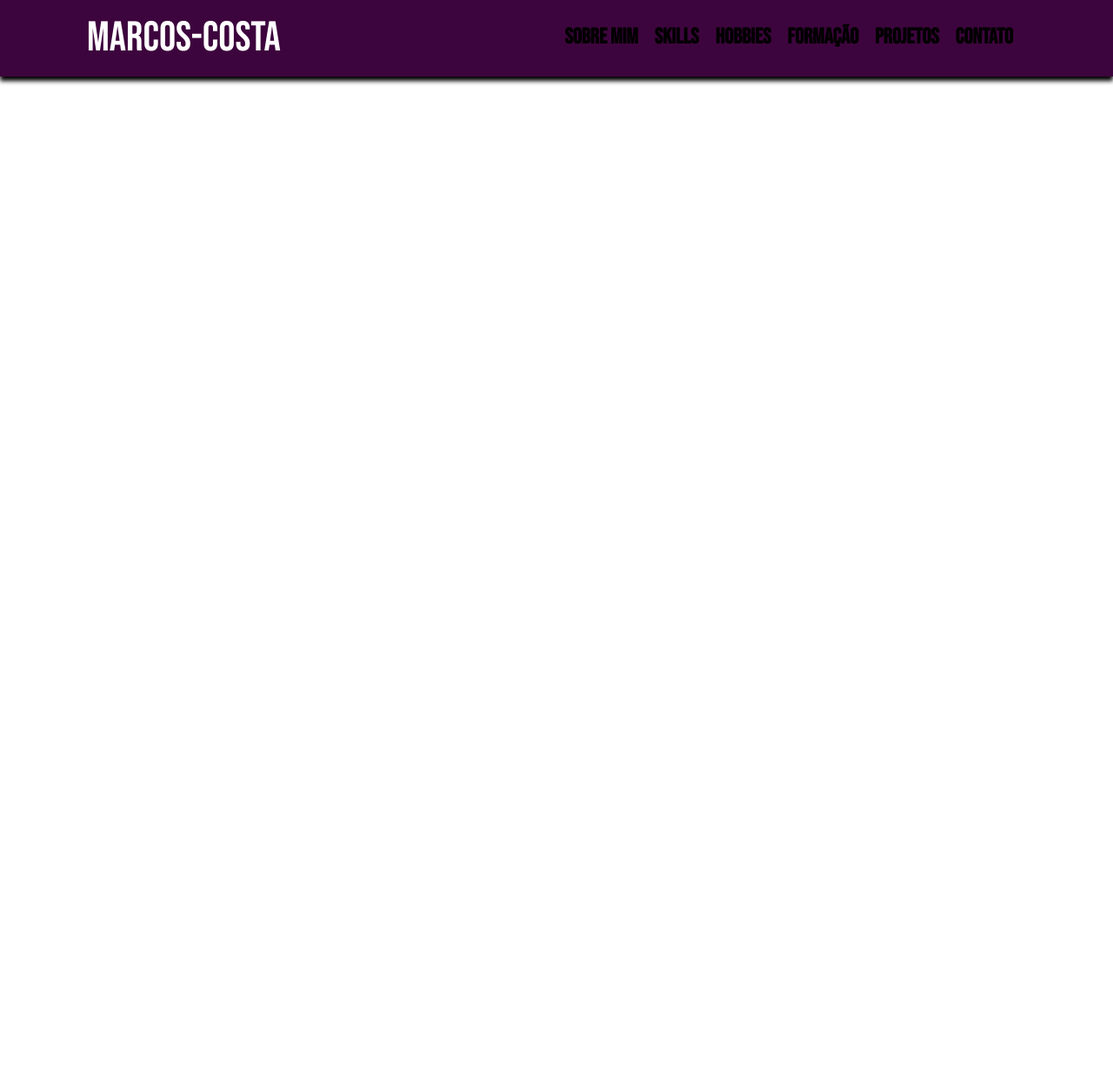
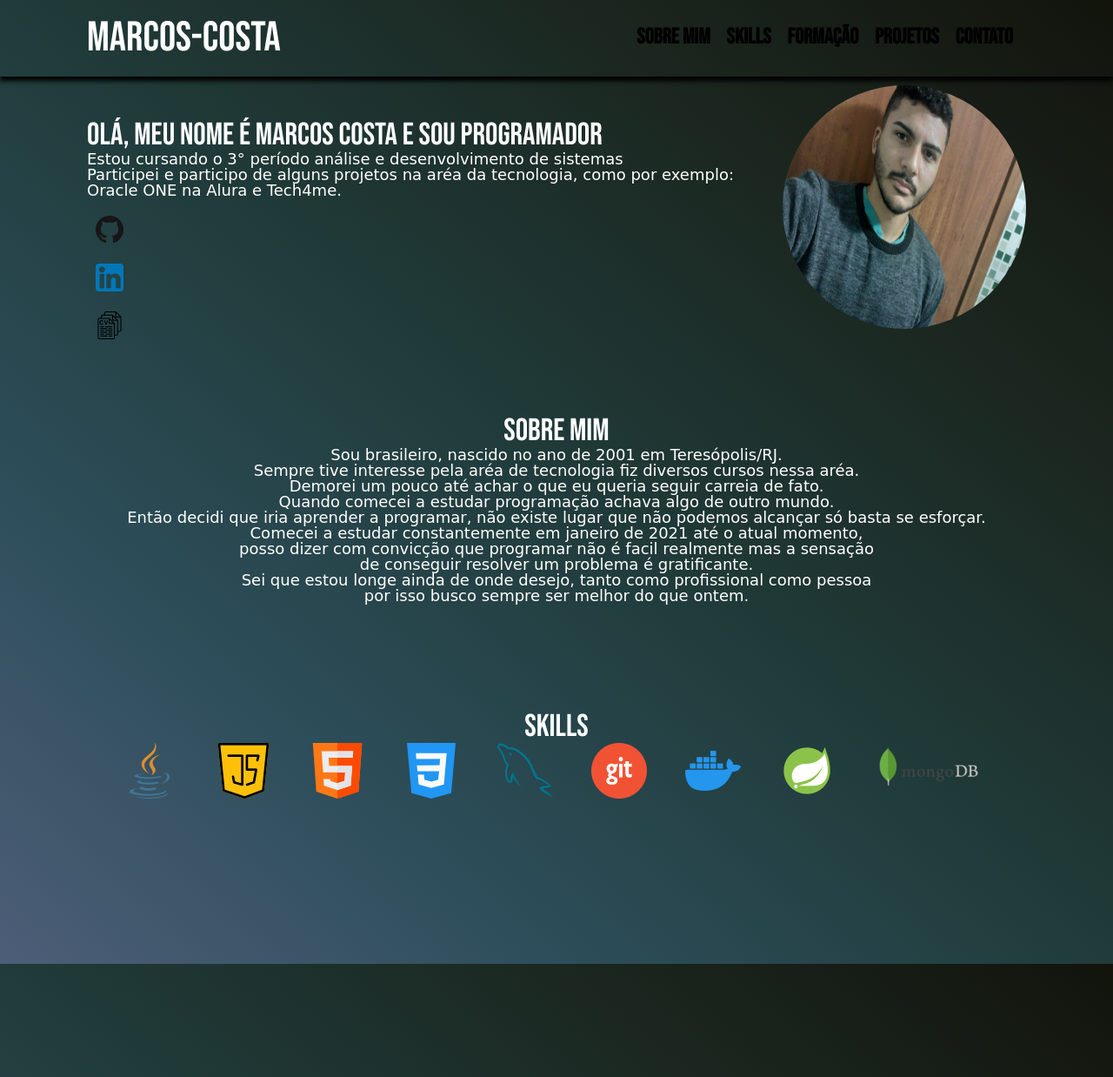
Before and after one commit to Marcos653/Marcos653.github.io, a plain HTML site: page index.html in a window 1280 px wide. Shown: the whole page at 87% size. Before the commit the page ends 800 px from the top, so only its background shows below. Drawn offline with Linux system fonts and the light colour scheme; a web font is replaced by a local one.

Commit message:
Commit02

```diff
--- a/css/style.css
+++ b/css/style.css
@@ -1,8 +1,13 @@
 @import url('https://fonts.googleapis.com/css2?family=Bebas+Neue&display=swap');
+@import url('https://fonts.googleapis.com/css2?family=Gideon+Roman&display=swap');
+
+body {
+    font-size: 100%;
+    background-image: linear-gradient(to right top, #4d5e78, #2d4e5a, #203b3a, #1b2720, #12140c);
+  }
 
 
 #menu{
-    background-color: rgb(61, 5, 61);
     box-shadow: 0px 5px 5px rgb(0, 0, 0);
 }
 
@@ -22,20 +27,20 @@ h1{
 
 }
 
-nav {
+.menus {
     position: absolute;
     top: 30px;
     right: 0;
     padding-right: 15px;
 }
 
-nav li{
+.menus li{
     display: inline;
     margin-left: 15px;
     text-transform: uppercase;
 }
 
-nav a{
+.menus a{
     text-transform: uppercase;
     color: black;
     font-weight: bold;
@@ -44,8 +49,135 @@ nav a{
     font-family: 'Bebas Neue', cursive;
 }
 
-nav a:hover{
+.menus a:hover{
     cursor: pointer;
     color: white;
     text-decoration: underline;
 }
+
+#apresentacao{
+    position: relative;
+    width: 100%;
+    max-width: 1080px;
+    height: 100%;
+    max-height: 300px;
+    margin: 0 auto;
+    padding: 20px 0px;
+}
+
+.my-img{
+    margin: auto;
+    top: 10px;
+    right: 0;
+    position: absolute;
+}
+
+.my-img img{
+    display: inline-block;
+    margin-left: 15px;
+    width: 280px;
+    height: 280px;
+    border-radius: 50%;
+}
+
+.container{
+    position: relative;
+    width: 100%;
+    max-width: 1080px;
+    height: 400px;
+    margin: 10px auto;
+    padding: 20px 0px;
+}
+
+main h2{
+    color: white;
+    font-size: 36px;
+    font-family: 'Bebas Neue', cursive;
+}
+
+main p{
+    font-family: 'Gideon Roman', cursive;
+    color: white;
+    font-size: 18px;
+}
+
+.redes{
+    position: absolute;
+    top: 150px;
+    right: 1;
+    width: 50vw;
+    height: 50vh;
+    display: flex;
+    flex-direction: center;
+    justify-self: center;
+}
+
+.redes img{
+    display: inline;
+    padding: 10px;
+}
+
+#sobre-mim{
+    position: relative;
+    width: 100%;
+    max-width: 1080px;
+    height: 100%;
+    max-height: 300px;
+    margin: 0 auto;
+    padding: 20px 0px;
+}
+
+.container-mim{
+    position: relative;
+    width: 100%;
+    max-width: 1080px;
+    height: 400px;
+    margin: 10px auto;
+    padding: 20px 0px;
+}
+
+.container-mim h2{
+    text-align: center;
+    color: white;
+    font-size: 36px;
+    font-family: 'Bebas Neue', cursive;
+}
+
+.container-mim p{
+    text-align: center;
+    font-family: 'Gideon Roman', cursive;
+    color: white;
+    font-size: 18px;
+}
+
+#skills{
+    position: relative;
+    width: 100%;
+    max-width: 1080px;
+    height: 100%;
+    max-height: 300px;
+    margin: 0 auto;
+    padding: 20px 0px;
+}
+
+.container-sh{
+    position: relative;
+    width: 100%;
+    max-width: 1080px;
+    height: 400px;
+    margin: 10px auto;
+    padding: 20px 0px;
+}
+
+.container-sh h2{
+    text-align: center;
+    color: white;
+    font-size: 36px;
+    font-family: 'Bebas Neue', cursive;
+}
+
+.skills li{
+    display: inline;
+    padding-left: 40px;
+    align-items: center;
+}
--- a/index.html
+++ b/index.html
@@ -16,11 +16,10 @@
         <div class="caixa">
             <h1>Marcos-Costa</h1>
 
-            <nav>
+            <nav class="menus">
                 <ul>
-                    <li><a href="">Sobre mim</a></li>
-                    <li><a href="">Skills</a></li>
-                    <li><a href="">Hobbies</a></li>
+                    <li><a href="#sobre-mim">Sobre mim</a></li>
+                    <li><a href="#skills">Skills</a></li>
                     <li><a href="">Formação</a></li>
                     <li><a href="">Projetos</a></li>
                     <li><a href="">Contato</a></li>
@@ -30,12 +29,80 @@
         </div>
     </header>
 
-    <main id="sobre-mim">
+    <main id="apresentacao">
+        <div class="my-img">
+            <img src="/img/WhatsApp Image 2022-02-15 at 17.57.28.jpeg" alt="">
+        </div>
+
+        <div class="container">
+            <h2>Olá, meu nome é Marcos Costa e sou programador</h2>
+            <p>Estou cursando o 3° período análise e desenvolvimento de sistemas</p>
+            <p>Participei e participo de alguns projetos na aréa da tecnologia, como por exemplo:<br>
+                Oracle ONE na Alura e Tech4me.
+            </p>
+        </div>
+
+        <div class="my-net">
+            <nav class="redes">
+                <ul>
+                    <li>
+                        <a id="my-git" title="GitHub" target="_blank" href="https://github.com/Marcos653">
+                            <img src="/img/GitHub-Mark-32px.png" alt="Git-hub">
+
+                        </a>
+                    </li>
+                    <li>
+                        <a title="Linkedln" target="_blank" href="https://www.linkedin.com/in/marcos-costa-292b06202/">
+                            <img src="/img/linkedin.png" alt="Linkedln">
+                        </a>
+                    </li>
+                    <li>
+                        <a title="Curriculo" target="_blank" href="/files/Documento 15.pdf">
+                            <img src="/img/curriculos (1).png" alt="Currículo">
+                        </a>
+                    </li>
+                </ul>
+            </nav>
+        </div>
 
     </main>
 
+    <section id="sobre-mim">
+        <div class="container-mim">
+            <h2>Sobre mim</h2>
+            <p>Sou brasileiro, nascido no ano de 2001 em Teresópolis/RJ. <br>
+                Sempre tive interesse pela aréa de tecnologia
+                fiz diversos cursos nessa aréa. <br>
+                Demorei um pouco até achar o que eu queria seguir carreia de fato. <br>
+                Quando comecei a estudar programação achava algo de outro mundo. <br>
+                Então decidi que iria aprender a programar, não existe lugar que não podemos alcançar só basta se esforçar. <br>
+                Comecei a estudar constantemente em janeiro de 2021 até o atual momento, <br>
+                posso dizer com convicção que programar não é facil realmente mas a sensação <br>
+                de conseguir resolver um problema é gratificante. <br>
+                Sei que estou longe ainda de onde desejo, tanto como profissional como pessoa <br>
+                por isso busco sempre ser melhor do que ontem.
 
-    <section id="hobbies-skills">
+            </p>
+        </div>
+    </section>
+
+    <section id="skills">
+
+        <div class="container-sh">
+            <h2>Skills</h2>
+            <ul class="skills">
+                <li><img src="/img/java.png" alt=""></li>
+                <li><img src="/img/java-script.png" alt=""></li>
+                <li><img src="/img/html.png" alt=""></li>
+                <li><img src="/img/css-3.png" alt=""></li>
+                <li><img src="/img/mysql.png" alt=""></li>
+                <li><img src="/img/git.png" alt=""></li>
+                <li><img src="/img/docker.png" alt=""></li>
+                <li><img src="/img/icons8-logotipo-da-primavera-64.png" alt=""></li>
+                <li><img src="/img/mongodb_logo_icon_170944 (1).png" alt=""></li>
+            </ul>
+
+        </div>
 
     </section>
 
@@ -56,5 +123,8 @@
 
     </footer>
 
+
+    <script src="/js/interacao.js"></script>
+
 </body>
 </html>
```
Also changed, not shown: img/GitHub-Mark-32px.png (added), img/WhatsApp Image 2022-02-15 at 17.57.28.jpeg (added), img/css-3.png (added), img/curriculos (1).png (added), img/docker.png (added), img/git.png (added), img/html.png (added), img/icons8-logotipo-da-primavera-64.png (added), img/java-script.png (added), img/java.png (added), img/linkedin.png (added), img/mongodb_logo_icon_170944 (1).png (added), img/mysql.png (added), js/interacao.js (added), 1 other file.
